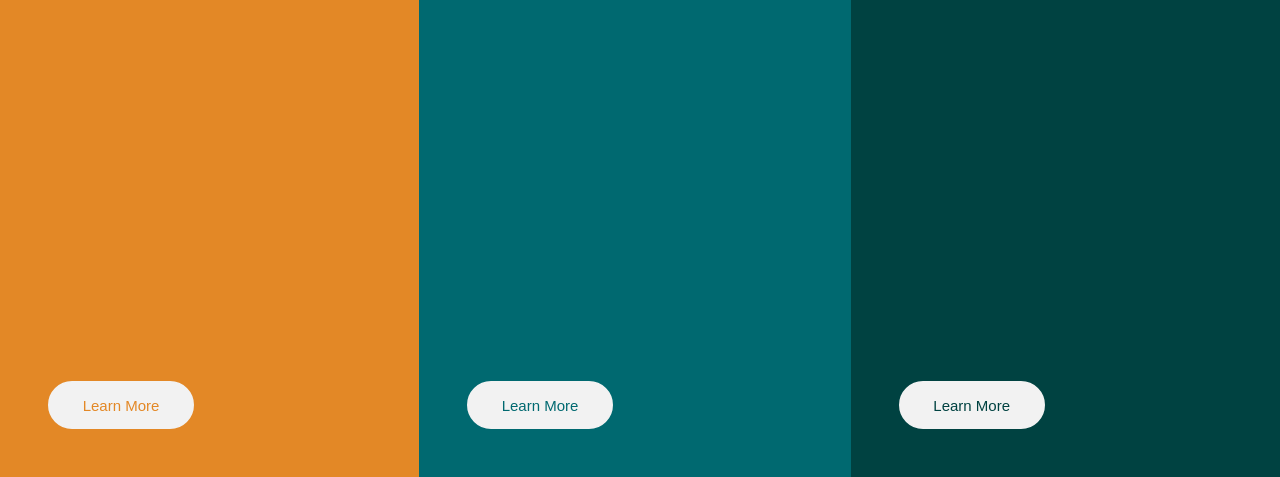
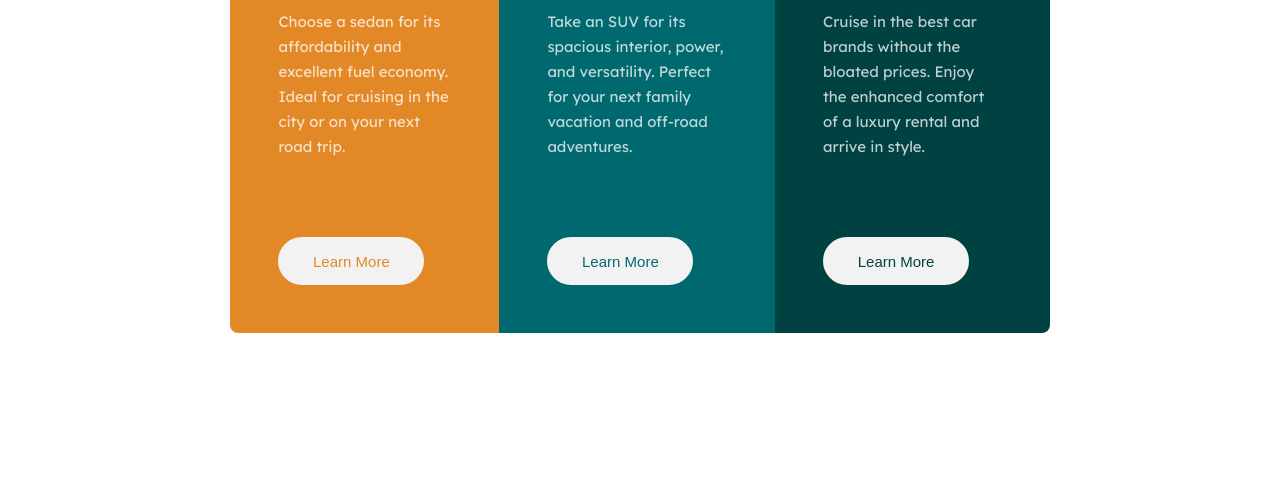
Before and after one commit to JIH7/three-column-preview, a website: page index.html in a window 1280 px wide. Shown: the part 323-800 px from the top of the page. Drawn offline with Linux system fonts and the light colour scheme.

Commit message:
Desktop adjustments

```diff
--- a/style.scss
+++ b/style.scss
@@ -116,8 +116,11 @@ button {
 
 @media only screen and (min-width: 1080px) {
     main {
+        box-sizing: border-box;
         flex-direction: row;
         height: 100vh;
+
+        padding: 18vh 18vw;
     }
 
     section {
@@ -126,6 +129,16 @@ button {
         height: 100%;
     }
 
+    #sedans {
+        border-top-left-radius: .5rem;
+        border-bottom-left-radius: .5rem;
+    }
+
+    #luxury {
+        border-top-right-radius: .5rem;
+        border-bottom-right-radius: .5rem;
+    }
+
     button {
         position: absolute;
         bottom: 3rem;
```
Also changed, not shown: style.css, 1 other file.
